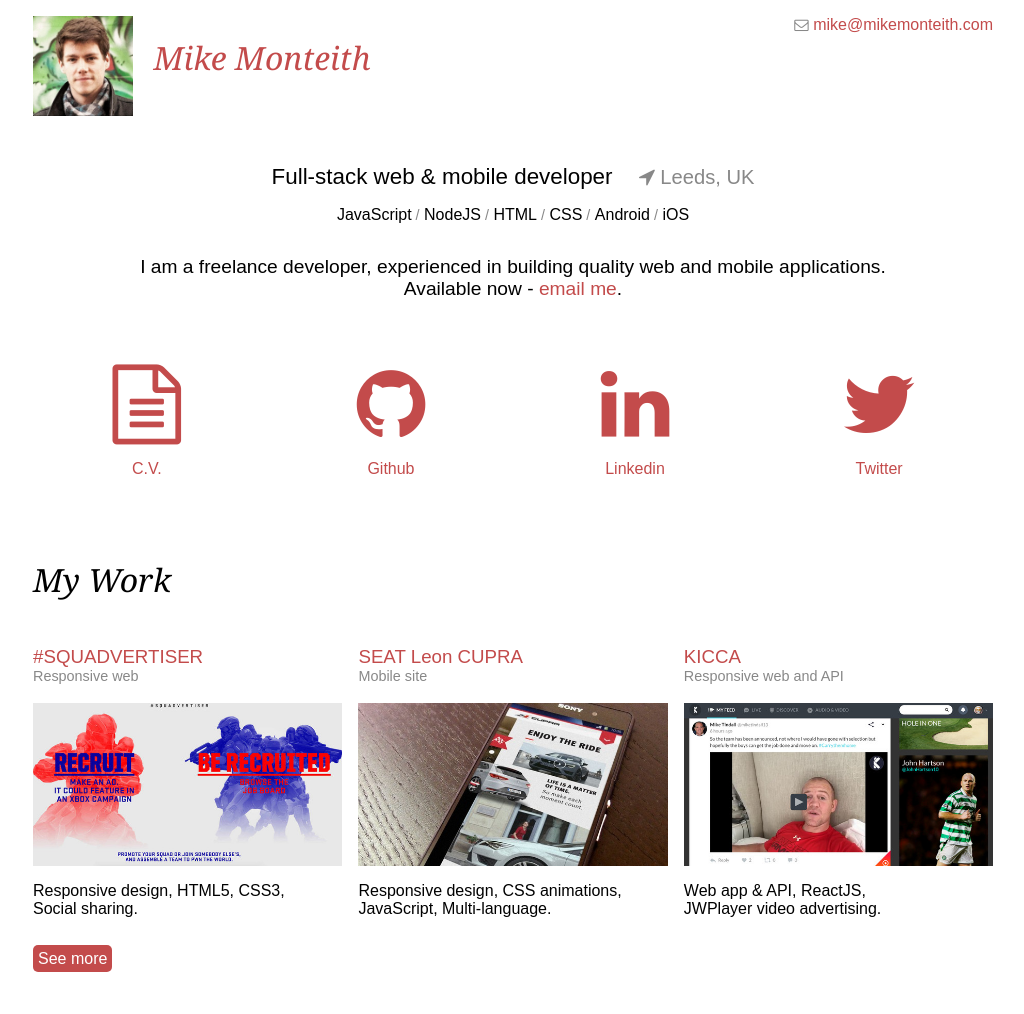
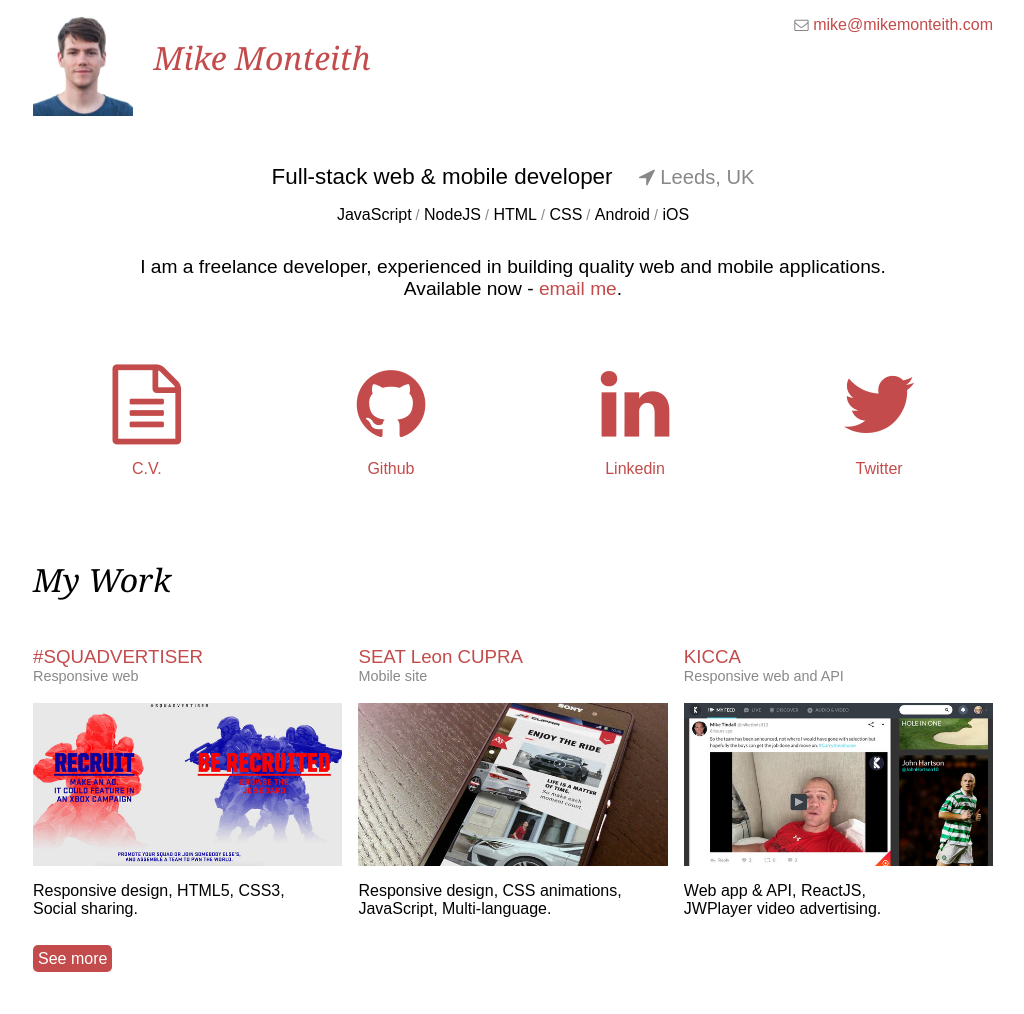
Before and after one commit to Mike220889/mike220889.github.io, a Jekyll site: the page built from index.html, in a window 1280 px wide. Shown: the whole page, without its empty margins (127-1151 px from the left). Built offline with Jekyll 4.4.1, drawn with Linux system fonts in a browser that asks for light colours.

Commit message:
update mugshot

```diff
--- a/_includes/header.html
+++ b/_includes/header.html
@@ -1,6 +1,6 @@
 <header>
 	<div class="title">
-		<img class="headshot" src="{{site.base}}/images/profile.jpg"/>
+		<img class="headshot" src="{{site.base}}/images/profile.jpg?v=2"/>
 		<a href="/"><h1>{{site.data.personal.name}}</h1></a>
 	</div>
 	<div class="email-link">
```
Also changed, not shown: images/profile.jpg.
